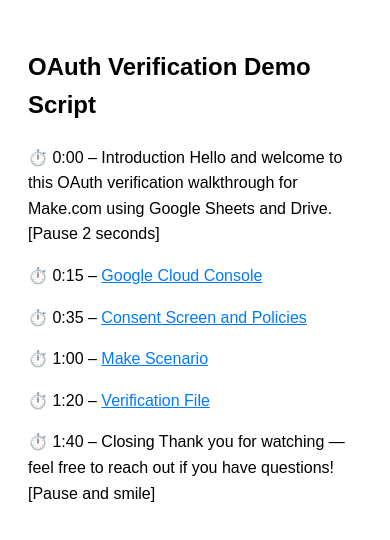
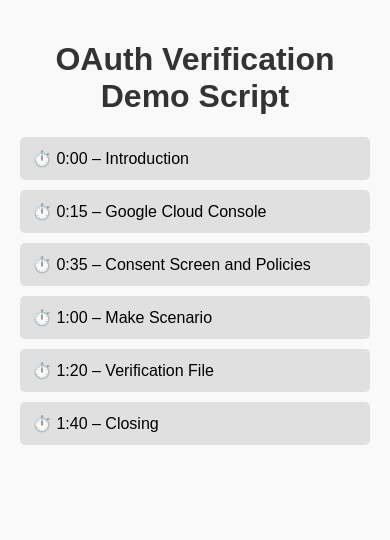
Before and after one commit to joshu474/joshu474.github.io, a plain HTML site: page demo-script.html in a window 390 px wide. Drawn offline with Linux system fonts and the light colour scheme.

Commit message:
Update demo-script.html
Commit message: Enhance demo-script with clickable narration cues

Extended description: Replaced original static script with interactive HTML. Each timestamp now links to a hidden section that reveals detailed narration. Designed for mobile teleprompter use during OAuth verification demo. Next step: optimize layout for small screens.

```diff
--- a/demo-script.html
+++ b/demo-script.html
@@ -1,79 +1,96 @@
 <!DOCTYPE html>
 <html lang="en">
 <head>
-  <meta charset="UTF-8">
+  <meta charset="UTF-8" />
+  <meta name="viewport" content="width=device-width, initial-scale=1.0" />
   <title>OAuth Verification Demo Script</title>
   <style>
     body {
       font-family: Arial, sans-serif;
-      line-height: 1.6;
       padding: 20px;
+      max-width: 700px;
+      margin: auto;
+      background-color: #f9f9f9;
     }
-    .cue {
-      color: #007BFF;
+    h1 {
+      text-align: center;
+      color: #333;
+    }
+    button {
+      display: block;
+      width: 100%;
+      text-align: left;
+      padding: 12px;
+      margin: 10px 0;
+      font-size: 1rem;
+      background-color: #e0e0e0;
+      border: none;
+      border-radius: 5px;
       cursor: pointer;
-      text-decoration: underline;
+    }
+    button:hover {
+      background-color: #d0d0d0;
     }
     .section {
       display: none;
+      margin: 10px 0 20px 0;
+      padding: 10px;
+      background-color: #fff;
+      border-left: 4px solid #4CAF50;
+    }
+    .back-to-top {
+      display: block;
       margin-top: 20px;
-      padding: 10px;
-      border-left: 3px solid #007BFF;
-      background-color: #f9f9f9;
-    }
-    .back {
-      margin-top: 10px;
-      display: block;
-      font-size: 0.9em;
+      text-align: right;
+      font-size: 0.9rem;
     }
   </style>
 </head>
 <body>
-  <h2>OAuth Verification Demo Script</h2>
+  <h1>OAuth Verification Demo Script</h1>
 
-  <p>⏱️ 0:00 – Introduction
-  Hello and welcome to this OAuth verification walkthrough for Make.com using Google Sheets and Drive.
-  [Pause 2 seconds]</p>
-
-  <p>⏱️ 0:15 – <span class="cue" onclick="showSection('cloud-console')">Google Cloud Console</span></p>
-  <p>⏱️ 0:35 – <span class="cue" onclick="showSection('consent-screen')">Consent Screen and Policies</span></p>
-  <p>⏱️ 1:00 – <span class="cue" onclick="showSection('make-scenario')">Make Scenario</span></p>
-  <p>⏱️ 1:20 – <span class="cue" onclick="showSection('verification-file')">Verification File</span></p>
-  <p>⏱️ 1:40 – Closing
-  Thank you for watching — feel free to reach out if you have questions!
-  [Pause and smile]</p>
-
-  <!-- Hidden Sections -->
-  <div id="cloud-console" class="section">
-    <h3>Google Cloud Console Setup</h3>
-    <p>In this demo, I’ll show how I configured my Google Cloud Console, added scopes manually, and verified redirect URIs.</p>
-    <a href="#top" class="back">⬆️ Back to top</a>
+  <button onclick="toggleSection('intro')">⏱️ 0:00 – Introduction</button>
+  <div id="intro" class="section">
+    <p>Hello and welcome to this OAuth verification walkthrough for Make.com using Google Sheets and Drive.</p>
+    <p>[Pause 2 seconds]</p>
+    <a href="#top" class="back-to-top">⬆️ Back to top</a>
   </div>
 
-  <div id="consent-screen" class="section">
-    <h3>Consent Screen and Policies</h3>
-    <p>Let’s begin by reviewing the OAuth consent screen setup, including the privacy policy and terms of service hosted on GitHub Pages.</p>
-    <a href="#top" class="back">⬆️ Back to top</a>
+  <button onclick="toggleSection('cloud')">⏱️ 0:15 – Google Cloud Console</button>
+  <div id="cloud" class="section">
+    <p>In this demo, I’ll show how I configured my Google Cloud Console, added scopes manually, and verified redirect URIs.</p>
+    <a href="#top" class="back-to-top">⬆️ Back to top</a>
   </div>
 
-  <div id="make-scenario" class="section">
-    <h3>Make Scenario</h3>
-    <p>This section shows how the Make scenario connects to Google Sheets and triggers automation based on new entries.</p>
-    <a href="#top" class="back">⬆️ Back to top</a>
+  <button onclick="toggleSection('consent')">⏱️ 0:35 – Consent Screen and Policies</button>
+  <div id="consent" class="section">
+    <p>Here I walk through setting up the OAuth consent screen, linking to my privacy policy and terms of service hosted on GitHub Pages.</p>
+    <a href="#top" class="back-to-top">⬆️ Back to top</a>
   </div>
 
-  <div id="verification-file" class="section">
-    <h3>Verification File</h3>
-    <p>Finally, I’ll show the verification file and explain how it confirms site ownership in Google Search Console.</p>
-    <a href="#top" class="back">⬆️ Back to top</a>
+  <button onclick="toggleSection('make')">⏱️ 1:00 – Make Scenario</button>
+  <div id="make" class="section">
+    <p>This section shows how I built the Make scenario, connected Google Sheets and Drive, and tested the OAuth flow.</p>
+    <a href="#top" class="back-to-top">⬆️ Back to top</a>
+  </div>
+
+  <button onclick="toggleSection('verification')">⏱️ 1:20 – Verification File</button>
+  <div id="verification" class="section">
+    <p>I demonstrate how I uploaded the verification file to GitHub Pages and confirmed ownership in Google Search Console.</p>
+    <a href="#top" class="back-to-top">⬆️ Back to top</a>
+  </div>
+
+  <button onclick="toggleSection('closing')">⏱️ 1:40 – Closing</button>
+  <div id="closing" class="section">
+    <p>Thank you for watching — feel free to reach out if you have questions!</p>
+    <p>[Pause and smile]</p>
+    <a href="#top" class="back-to-top">⬆️ Back to top</a>
   </div>
 
   <script>
-    function showSection(id) {
-      const sections = document.querySelectorAll('.section');
-      sections.forEach(sec => sec.style.display = 'none');
-      document.getElementById(id).style.display = 'block';
-      document.getElementById(id).scrollIntoView({ behavior: 'smooth' });
+    function toggleSection(id) {
+      const section = document.getElementById(id);
+      section.style.display = section.style.display === 'none' ? 'block' : 'none';
     }
   </script>
 </body>
```
